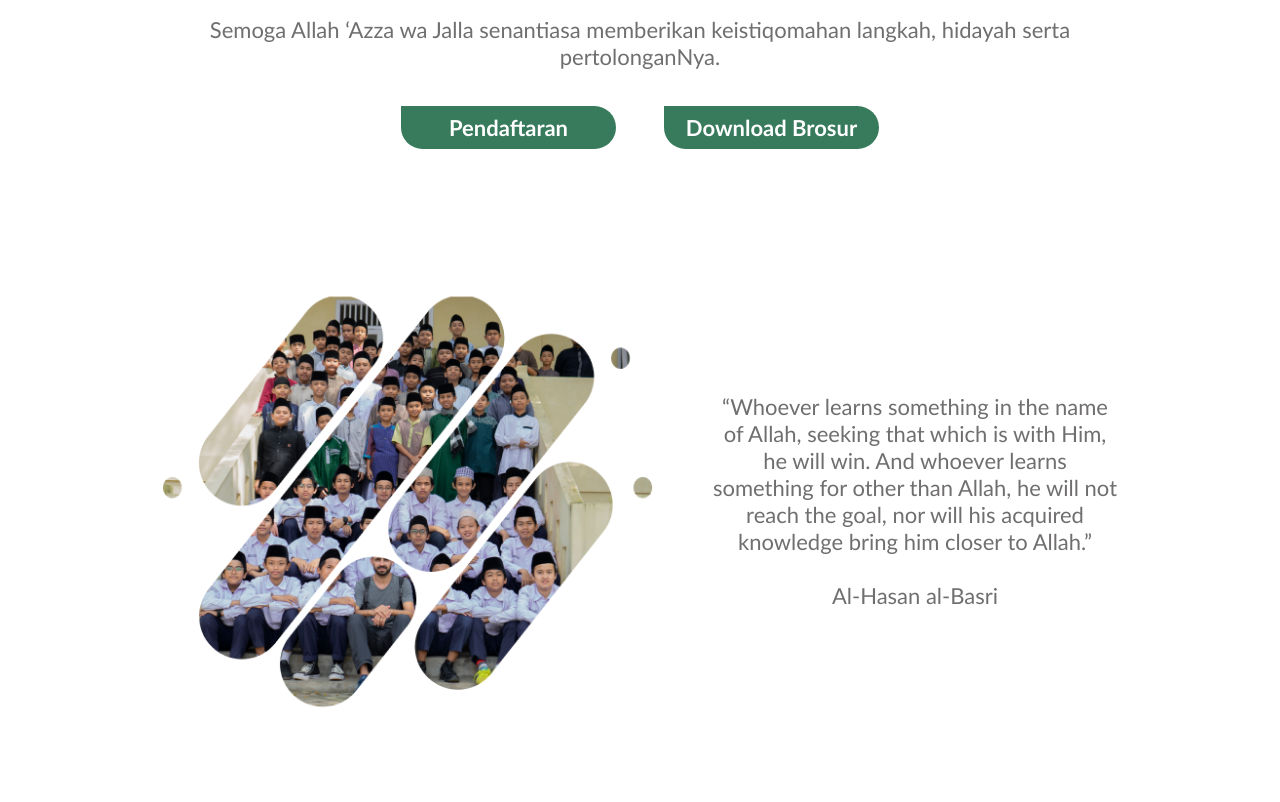
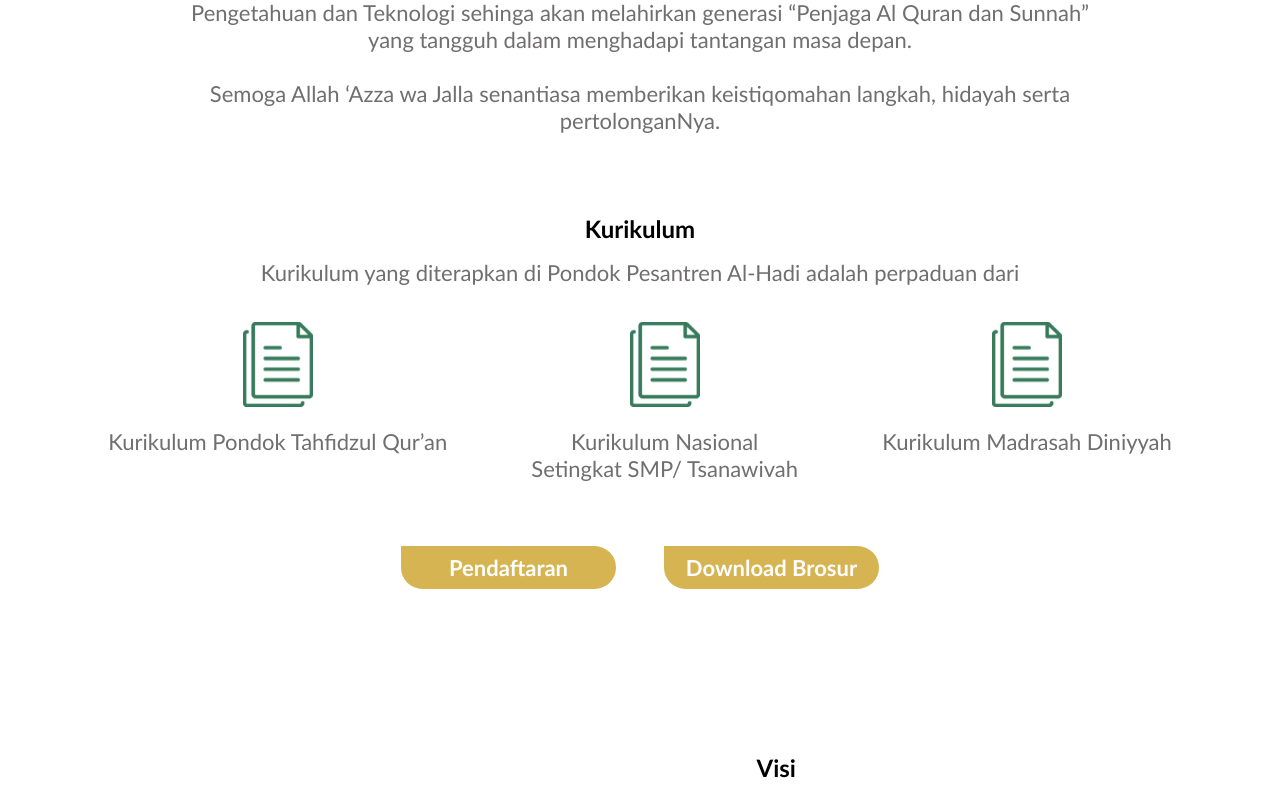
Before and after one commit to fadhilrafiii/ponpes-alhadi, a Next.js app: page / in a window 1280 px wide. Shown: the part 1995-2797 px from the top of the page. Built offline with nearby package versions, Linux system fonts and the light colour scheme.

Commit message:
Add kurikulum, fasilitas section, video section, add visi misi in quote

```diff
--- a/components/GaleryCard/GaleryCard.module.scss
+++ b/components/GaleriCard/GaleriCard.module.scss
@@ -1,14 +1,16 @@
 @use '../../styles/variables' as *;
 
-.galeryCard {
+.galeriCard {
   width: 333px;
   background-color: $primary-light-color;
   border-top-right-radius: 48px;
   border-bottom-left-radius: 48px;
 }
 
-.galeryCardContent {
+.galeriCardContent {
   padding: $pad-xxl $pad-xxxl;
+
+  h4 { font-size: 22px; }
 
   .readMore {
     margin: $pad-xxl auto 0;
--- a/components/Navbar/index.module.scss
+++ b/components/Navbar/index.module.scss
@@ -4,6 +4,7 @@
   background-color: $primary-dark-color;
   padding: $pad-xxxl;
   display: flex;
+  flex-wrap: wrap;
   align-items: center;
   justify-content: space-between;
 }
@@ -23,8 +24,8 @@
     list-style-type: none;
     display: flex;
     gap: $pad-xxxl;
+    justify-content: flex-end;
     flex-wrap: wrap;
-    justify-content: flex-end;
     align-items: center;
 
     li {
--- a/components/base/Img/index.jsx
+++ b/components/base/Img/index.jsx
@@ -28,9 +28,9 @@ const Img = forwardRef(
 
 Img.propTypes = {
   className: PropTypes.string,
-  src: PropTypes.string.isRequired,
+  src: PropTypes.oneOfType([PropTypes.string, PropTypes.object]),
   alt: PropTypes.string.isRequired,
-  sizes: PropTypes.string.isRequired,
+  sizes: PropTypes.string,
   layout: PropTypes.string,
   priority: PropTypes.bool,
   usePlaceholder: PropTypes.bool,
--- a/pages/index.jsx
+++ b/pages/index.jsx
@@ -6,9 +6,9 @@ import PageLayout from 'layouts/PageLayout';
 
 import Img from 'components/base/Img';
 import MyButton from 'components/base/MyButton';
-import GaleryCard from 'components/GaleryCard';
+import GaleriCard from 'components/GaleriCard';
 
-import { galleryCardList } from 'constants/galery';
+import { galleryCardList } from 'constants/galeri';
 
 import styles from 'styles/Home.module.scss';
 
@@ -48,20 +48,22 @@ const Home = () => {
             />
           </div>
         </section>
-        <section id="gallery" className={styles.galerySection}>
-          <h1>Galery</h1>
-          <div className={styles.galeryCardWrapper}>
-            {galleryCardList.map((galery, idx) => (
-              <GaleryCard key={idx} {...galery} />
+        <section id="gallery" className={styles.galeriSection}>
+          <h1>Galeri</h1>
+          <div className={styles.galeriCardWrapper}>
+            {galleryCardList.map((galeri, idx) => (
+              <GaleriCard key={idx} {...galeri} />
             ))}
           </div>
         </section>
         <section id="profile" className={styles.profileSection}>
+          <div className={styles.profileWrapper}>
             <h1>PONDOK PESANTREN AL-HADI</h1>
             <p>
               Pondok Modern berbasis Tahfidhzul Quran dan Ulumiyyah yang terintegrasi dengan Ilmu{' '}
               <br />
-            Pengetahuan dan Teknologi sehinga akan melahirkan generasi “Penjaga Al Quran dan Sunnah”
+              Pengetahuan dan Teknologi sehinga akan melahirkan generasi “Penjaga Al Quran dan
+              Sunnah”
               <br />
               yang tangguh dalam menghadapi tantangan masa depan.
               <br />
@@ -70,6 +72,44 @@ const Home = () => {
               <br />
               pertolonganNya.
             </p>
+          </div>
+          <h4>Kurikulum</h4>
+          <p>Kurikulum yang diterapkan di Pondok Pesantren Al-Hadi adalah perpaduan dari</p>
+          <div className={styles.kurikulumWrapper}>
+            <div className={styles.kurikulumItem}>
+              <Img
+                src="/icons/assignment.svg"
+                alt="Kurikulum Pondok Pesantren Al Hadi Icon"
+                width={70}
+                height={85}
+                placeholder="empty"
+              />
+              <p>Kurikulum Pondok Tahfidzul Qur&rsquo;an</p>
+            </div>
+            <div className={styles.kurikulumItem}>
+              <Img
+                src="/icons/assignment.svg"
+                alt="Kurikulum Pondok Pesantren Al Hadi Icon"
+                width={70}
+                height={85}
+                placeholder="empty"
+              />
+              <p>
+                Kurikulum Nasional
+                <br /> Setingkat SMP/ Tsanawivah
+              </p>
+            </div>
+            <div className={styles.kurikulumItem}>
+              <Img
+                src="/icons/assignment.svg"
+                alt="Kurikulum Pondok Pesantren Al Hadi Icon"
+                width={70}
+                height={85}
+                placeholder="empty"
+              />
+              <p>Kurikulum Madrasah Diniyyah</p>
+            </div>
+          </div>
           <div className={styles.linksWrapper}>
             <div className={styles.link}>
               <Link href="/">Pendaftaran</Link>
@@ -90,15 +130,72 @@ const Home = () => {
               />
             </div>
             <div className={styles.quote}>
+              <h4>Visi</h4>
               <p>
-                “Whoever learns something in the name
-                <br /> of Allah, seeking that which is with Him, <br /> he will win. And whoever
-                learns <br />
-                something for other than Allah, he will not <br /> reach the goal, nor will his
-                acquired <br /> knowledge bring him closer to Allah.”
+                Membentuk generasi umat yang solih, menjaga Al-Qur’an & Sunnah Nabi Muhammad SAW,
+                serta tangguh dalam menaklukan tantangan zaman
+              </p>
+              <h4>Misi</h4>
+              <p>
+                Lulusan Pondok Pesantren Al-Hadi setingkat SMP/MTs diharapkan memiliki kompetensi
+                sebagai berikut:
+                <ol>
+                  <li>
+                    Memiliki hafalan Al-Qur&rsquo;an 20 Juz dan bisa menerjemahkan Al-Qur&rsquo;.
+                  </li>
+                  <li>Hafal Hadits Arba&rsquo; Nawawiyyah & terjemahannya.</li>
+                  <li>
+                    Khattam kitab Hadits Riyadhus Sholihin & mampu menerjemahkannya, memahami ilmu
+                    fiqih dasar, Mustholah hadits dasar, Ushul fiqih pengantar.
+                  </li>
+                  <li>
+                    Menggunakan bahasa Arab & bahasa Inggris dalam percakapan harian & tulisan.
+                  </li>
+                  <li>Menguasai teknologi informatika menengah.</li>
+                  <li>
+                    Menguasai ilmu pengetahuan umum setingkat Tsanawiyah, berakhlah mulia,
+                    bersemangat dalam mengembangkan ilmu & menyampaikannya.
+                  </li>
+                </ol>
+              </p>
+            </div>
+          </div>
+        </section>
+        <section id="fasilitas" className={styles.fasilitasSection}>
+          <h2>Fasilitas</h2>
+          <div className={styles.fasilitasWrapper}>
+            <div className={styles.fasilitasContent}>
+              <div className={styles.fasilitasImageWrapper}>
+                <div className={styles.dropShadow} />
+                <Img
+                  layout="fill"
+                  src={fotoBersamaPutriPic}
+                  alt="Foto Bersama Putri Pondok Pesantren Al-Hadi"
+                  sizes="(max-width: 560px) 600px, (max-width: 1200px) 800px, 1200px"
+                />
+              </div>
+              <h2>Arena Lapangan & Sarana Olahraga</h2>
+            </div>
+          </div>
+        </section>
+        <section id="video" className={styles.videoSection}>
+          <h2>Video</h2>
+          <div className={styles.videoWrapper}>
+            <p>
+              “Whoever learns something in the name of Allah, seeking that which is with Him, he
+              will win. And whoever learns something for other than Allah, he will not reach the
+              goal, nor will his acquired knowledge bring him closer to Allah.”
               <br />
-                <br /> Al-Hasan al-Basri
+              <br />
+              Al-Hasan al-Basri
             </p>
+            <div className={styles.videoContent}>
+              <Img
+                layout="fill"
+                src={fotoBersamaPutriPic}
+                alt="Foto Bersama Putri Pondok Pesantren Al-Hadi"
+                sizes="(max-width: 560px) 600px, (max-width: 1200px) 800px, 1200px"
+              />
             </div>
           </div>
         </section>
--- a/styles/Home.module.scss
+++ b/styles/Home.module.scss
@@ -47,7 +47,7 @@
   }
 }
 
-.galerySection {
+.galeriSection {
   padding: 10% 0;
   display: flex;
   flex-direction: column;
@@ -59,16 +59,15 @@
   }
 }
 
-.galeryCardWrapper {
+.galeriCardWrapper {
   display: flex;
   align-items: flex-start;
   justify-content: center;
   gap: $pad-xxxl;
+  flex-wrap: wrap;
 }
 
 .profileSection {
-  max-width: 989px;
-  margin: 0 auto;
   padding: 2.5% 0;
 
   & > * {
@@ -76,8 +75,39 @@
     margin-bottom: $pad-xxxl;
   }
 
-  p {
+  p, span {
     color: $black-grey-color;
+  }
+
+  h4 {
+    margin-bottom: $pad-xl;
+  }
+
+  .profileWrapper {
+    max-width: 989px;
+    margin: 0 auto;
+    padding: 2.5% 0;
+
+    h1, p {
+      margin-bottom: $pad-xxxxl;
+    }
+  }
+
+  .kurikulumWrapper {
+    max-width: 1200px;
+    display: flex;
+    margin: 0 auto 5%;
+    justify-content: space-evenly;
+    align-items: fl;
+    gap: $pad-xl;
+    flex-wrap: wrap;
+    align-items: flex-start;
+
+    .kurikulumItem {
+      display: flex;
+      flex-direction: column;
+      gap: $pad-xl;
+    }
   }
 
   .linksWrapper {
@@ -92,7 +122,7 @@
     display: flex;
     align-items: center;
     justify-content: center;
-    background-color: $primary-color;
+    background-color: $secondary-color;
     padding: $pad-m 0;
     border-radius: 24px;
     border-top-left-radius: 0;
@@ -110,29 +140,129 @@
 }
 
 .quoteSection {
-  padding: 5% 0 15%;
+  padding: 7.5% 0;
 
   .quoteWrapper {
-    width: 1200px;
+    max-width: 1200px;
     margin: 0 auto;
     position: relative;
     display: flex;
     align-items: center;
     justify-content: center;
+    flex-wrap: wrap;
 
     .imageWrapper {
-      height: 55vh;
+      height: min(70vh, 80vw);
       aspect-ratio: 1.25 / 1;
       padding-right: 5%;
     }
 
     .quote {
       max-width: 467px;
+      text-align: justify;
+      text-justify: inter-word;
+    }
 
-      p {
-        text-align: center;
-        color: $black-grey-color;
+    h4 {
+      margin-bottom: $pad-xxl;
+    }
+
+    p {
+      line-height: 1.33;
+      color: $black-grey-color;
+      font-size: 20px;
+      margin-bottom: $pad-xxxl;
+
+      &:last-child {
+        margin-bottom: 0;
       }
     }
   }
 }
+
+.fasilitasSection {
+  padding: 0 0 7.5%;
+
+  & > h2 {
+    text-align: center;
+    margin-bottom: $pad-xxxxl;
+  }
+
+  .fasilitasWrapper {
+    width: 100%;
+  }
+
+  .fasilitasContent {
+    aspect-ratio: 3 / 1;
+    position: relative;
+
+    .fasilitasImageWrapper {
+      position: relative;
+      height: 100%;
+      width: 90%;
+      clip-path: polygon(0 0, 80% 0, 50% 100%, 0% 100%);
+
+      .dropShadow {
+        z-index: 1;
+        position: absolute;
+        height: 100%;
+        top: 0;
+        right: 0;
+        width: 100%;
+        background-color: rgba(255, 255, 255, .75);
+        clip-path: polygon(calc(80% - 40px) 0, 80% 0, 50% 100%, calc(50% - 40px) 100%);
+      }
+
+      img {
+        object-fit: cover;
+        object-position: right 70% !important;
+      }
+    }
+
+    h2 {
+      position: absolute;
+      padding: 5%;
+      padding-right: 10%;
+      bottom: 0;
+      right: 0;
+      max-width: 36%;
+      text-align: right;
+    }
+  }
+}
+
+.videoSection {
+  padding:  0 5% 5%;
+
+  h2 {
+    text-align: center;
+    margin-bottom: $pad-xxxxl;
+  }
+
+  .videoWrapper {
+    display: flex;
+    // flex-wrap: wrap-reverse;
+    margin: 0 auto;
+    align-items: flex-start;
+    justify-content: center;
+    gap: $pad-xxxxl;
+    max-width: 1100px;
+
+    & > * {
+      flex: 1 1 50%;
+    }
+
+    p {
+      padding-top: $pad-l;
+      font-size: 27px;
+      color: $black-grey-color;
+    }
+
+    .videoContent {
+      aspect-ratio: 3 / 2;
+      border-top-right-radius: 40px;
+      border-bottom-left-radius: 40px;
+      overflow: hidden;
+    }
+  }
+}
--- a/styles/_base.scss
+++ b/styles/_base.scss
@@ -26,8 +26,12 @@ h2 {
   font-size: 35px;
 }
 
+h3 {
+  font-size: 30px;
+}
+
 h4 {
-  font-size: 22px;
+  font-size: 24px;
 }
 
 p, div {
```
Also changed, not shown: components/GaleriCard/index.jsx (renamed from components/GaleryCard/index.jsx, +7 -7 lines), constants/galeri.js (renamed from constants/galery.js), public/icons/assignment.svg (added), public/images/senam-2.jpg (added). Lines whose indentation alone changed are shown as unchanged.
